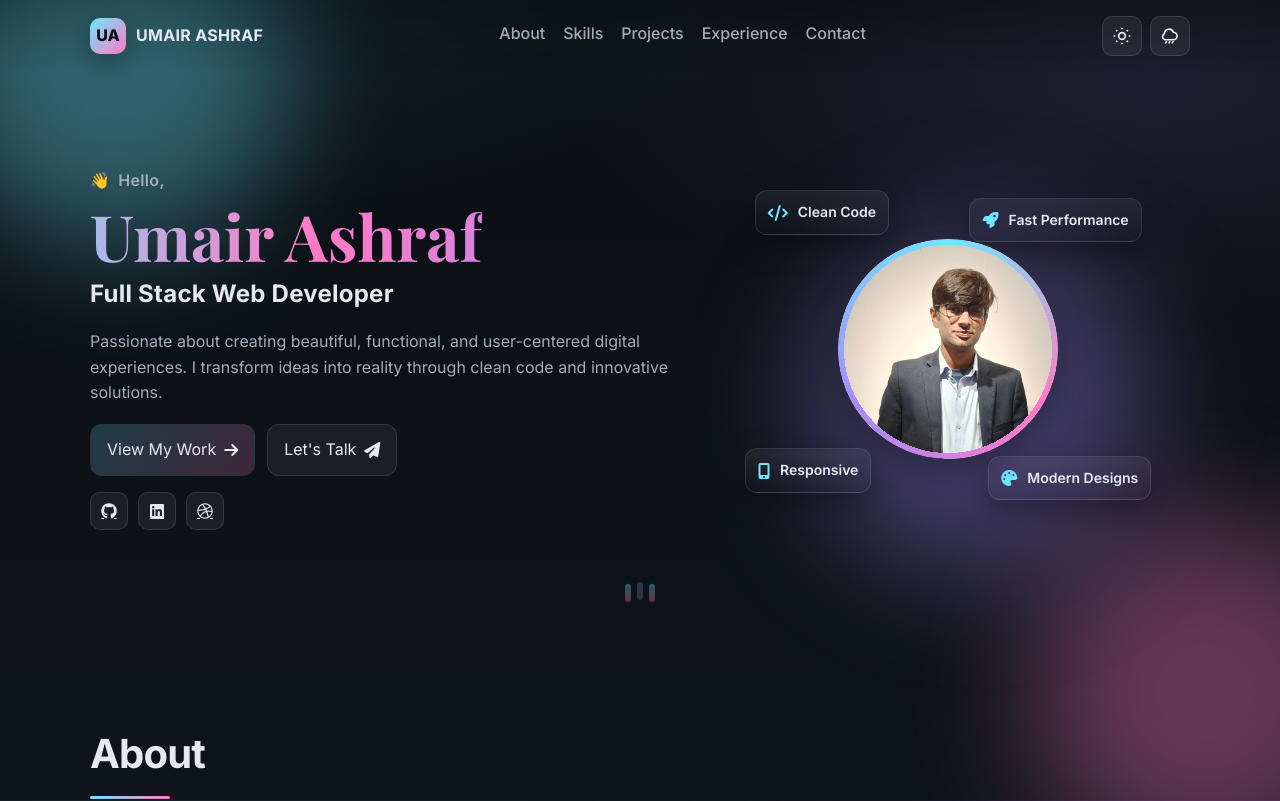
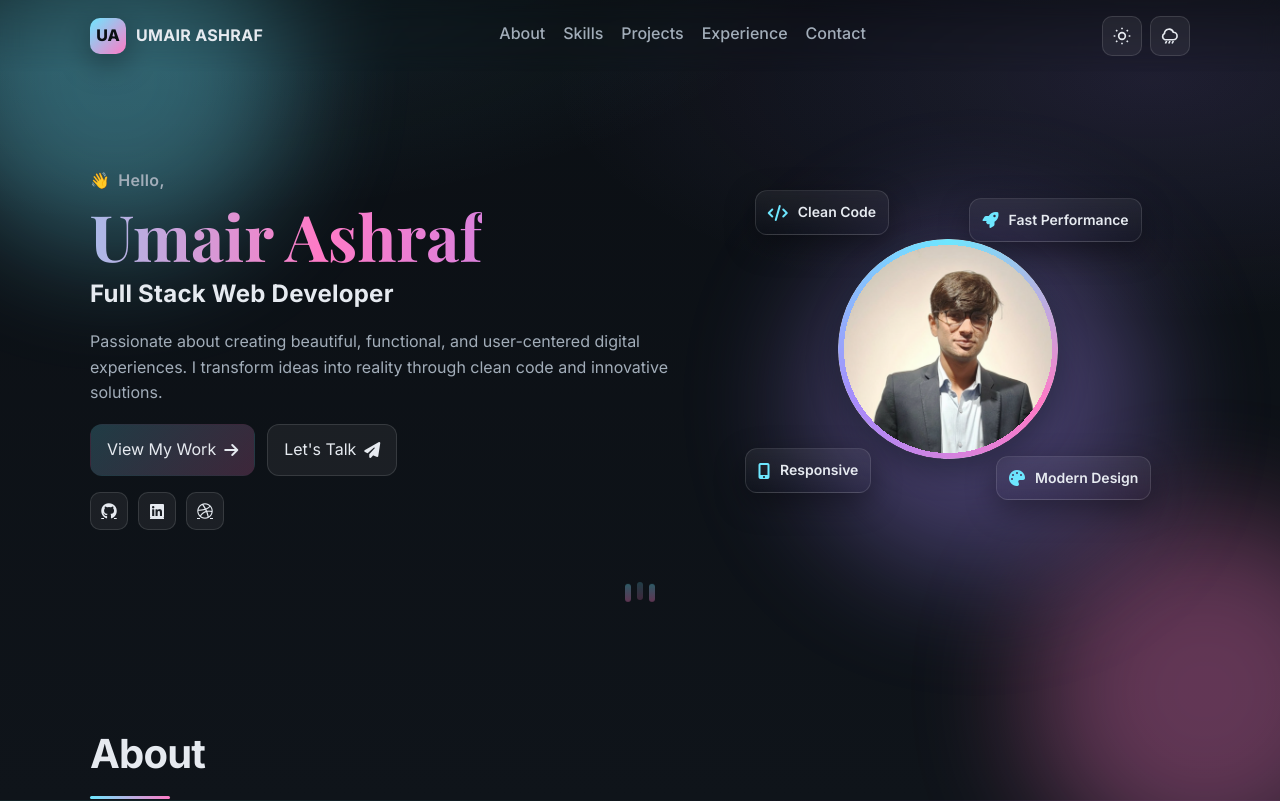
Before and after one commit to umairCodesStack/portfolio, a React (Vite) app: page / in a window 1280 px wide. Shown: the top 801 px of the page. Built offline with nearby package versions, Linux system fonts and the light colour scheme.

Commit message:
picture name changed

```diff
--- a/src/components/Hero.jsx
+++ b/src/components/Hero.jsx
@@ -77,13 +77,13 @@ export default function Hero() {
             </div>
             <div className="floating-card card-4">
               <i className="fas fa-palette" aria-hidden="true"></i>
-              <span>Modern Designs</span>
+              <span>Modern Design</span>
             </div>
 
             <div className="hero-image-container">
               <div className="hero-image">
                 <img
-                  src="./profile.jpg"
+                  src="./profile.png"
                   alt="Profile photo"
                   className="hero-photo"
                 />
```
